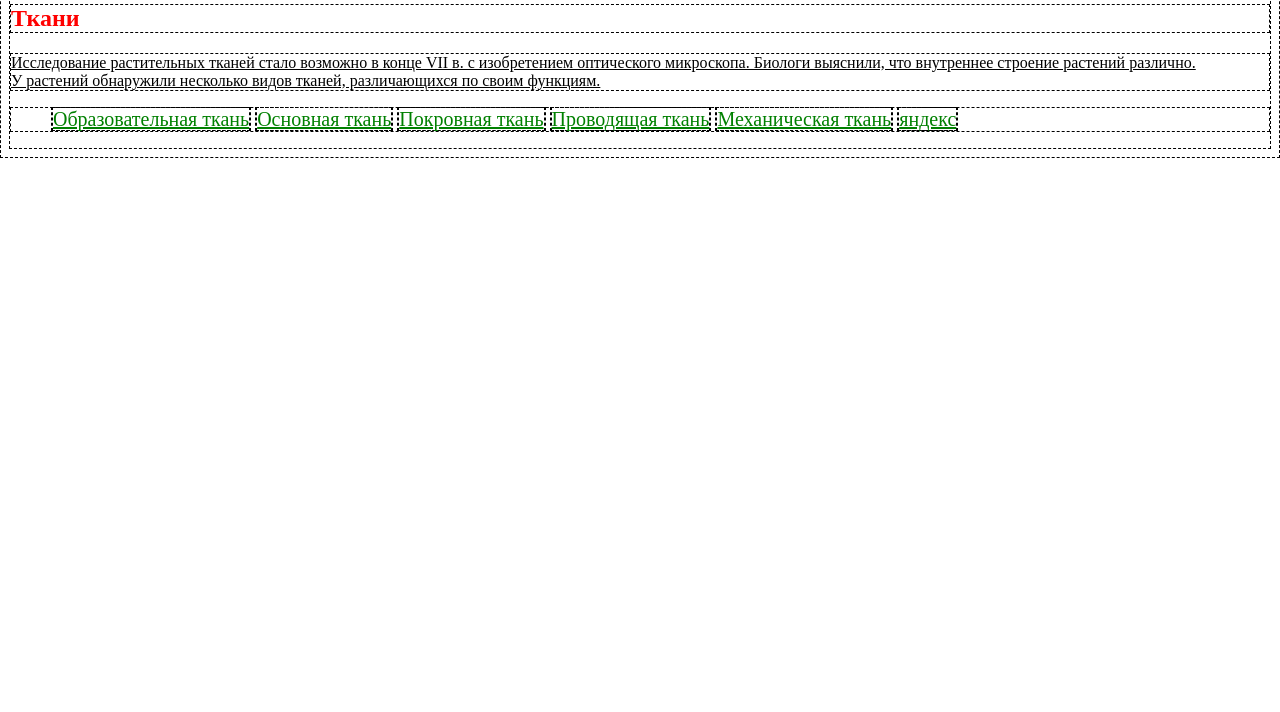
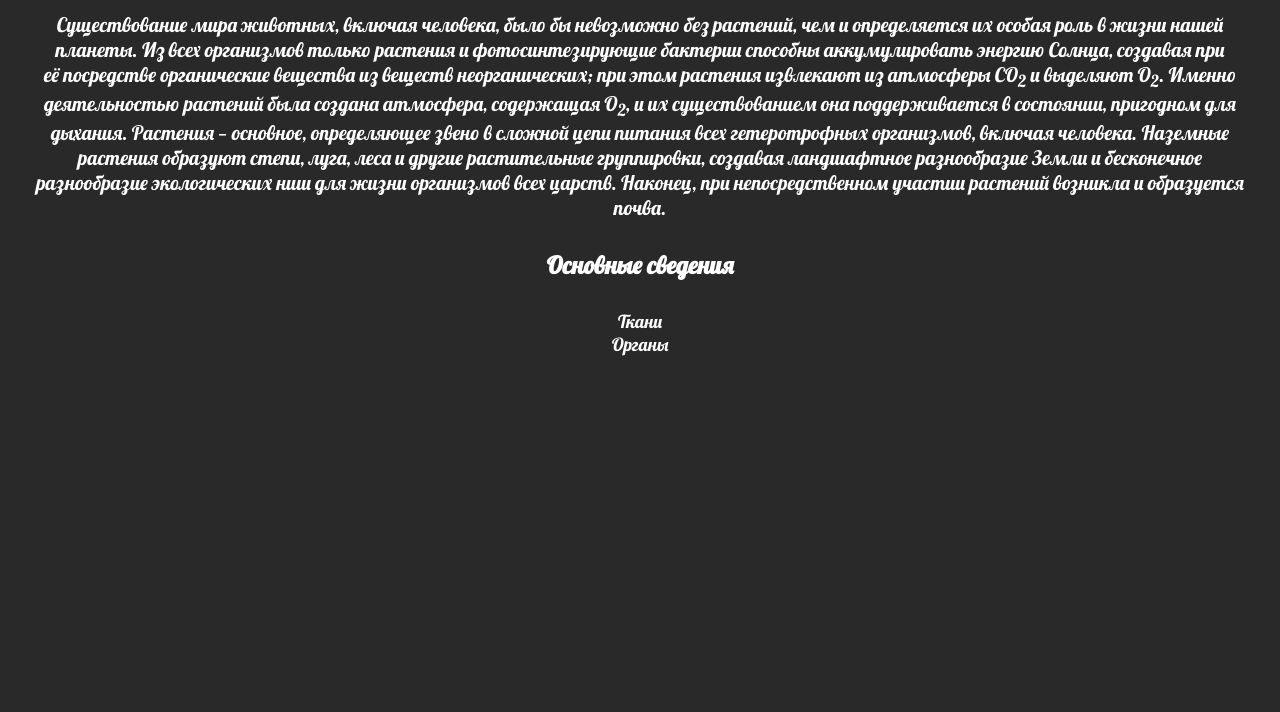
Before and after one commit to pinkVasyok/Plants, a plain HTML site: page plants1.html in a window 1280 px wide. Shown: the part 88-800 px from the top of the page. Drawn offline with Linux system fonts and the light colour scheme.

Commit message:
first comm

```diff
--- a/default.css
+++ b/default.css
@@ -1,25 +1,40 @@
+@import url('https://fonts.googleapis.com/css?family=Lobster');
+
 * {
-	border: 1px dashed black;
+    margin: 0;
+    padding: 0;
 }
 
 body {
-	color: red;
+    background-color: #292929;
+    font-family: 'Lobster', cursive;
+    color: white;
 }
 
-h1, p {
-	text-decoration: underline;
-	color: #000000;
+h1, h2, h3 {
+	color: white;
+    text-align: center;
+    margin: 30px
+}
+
+p {
+    font-size: 20px;
+    font-weight: 100;
+    text-align: center;
+    margin: 30px;
 }
 
 ul li {
-	font-size: 20px;
-	display: inline;
+	font-size: 18px;
+	display: block;
+	text-align: center;
 }
 
 a {
-	color: green;
+	color: white;
+	text-decoration: none;
 }
 
 a:hover {
-	color: pink;
+	color: yellow;
 }
--- a/plants1.html
+++ b/plants1.html
@@ -2,19 +2,15 @@
 <html>
 	<head> <meta charset="utf-8">
 	<link rel="stylesheet" href="default.css">
-	<title>Строение растений</title>
+	<title>Растения</title>
 	</head>
 	<body>
-		<h1>Строение растений</h1>
-		<h2>Ткани</h2>
-		<p>Исследование растительных тканей стало возможно в&nbsp;конце VII&nbsp;в. с&nbsp;изобретением оптического микроскопа. Биологи выяснили, что внутреннее строение растений различно. У&nbsp;растений обнаружили несколько видов тканей, различающихся по&nbsp;своим функциям.</p>
+		<h1>Растения</h1>
+		<p>Существование мира животных, включая человека, было&nbsp;бы невозможно без растений, чем и&nbsp;определяется их&nbsp;особая роль в&nbsp;жизни нашей планеты. Из&nbsp;всех организмов только растения и&nbsp;фотосинтезирующие бактерии способны аккумулировать энергию Солнца, создавая при её&nbsp;посредстве органические вещества из&nbsp;веществ неорганических; при этом растения извлекают из&nbsp;атмосферы CO<sub>2</sub> и&nbsp;выделяют O<sub>2</sub>. Именно деятельностью растений была создана атмосфера, содержащая O<sub>2</sub>, и&nbsp;их&nbsp;существованием она поддерживается в&nbsp;состоянии, пригодном для дыхания. Растения&nbsp;&mdash; основное, определяющее звено в&nbsp;сложной цепи питания всех гетеротрофных организмов, включая человека. Наземные растения образуют степи, луга, леса и&nbsp;другие растительные группировки, создавая ландшафтное разнообразие Земли и&nbsp;бесконечное разнообразие экологических ниш для жизни организмов всех царств. Наконец, при непосредственном участии растений возникла и&nbsp;образуется почва.</p>
+		<h2>Основные сведения</h2>
 		<ul>
-			<li><a href="l1.html">Образовательная ткань</a></li>
-			<li><a href="l2.html">Основная ткань</a></li>
-			<li><a href="l3.html">Покровная ткань</a></li>
-			<li><a href="l4.html">Проводящая ткань</a></li>
-			<li><a href="l5.html">Механическая ткань</a></li>
-			<li><a href="http://www.yandex.ru">яндекс</a></li>
+			<li><a href="Tkani.html">Ткани</a></li>
+			<li><a href="Organi.html">Органы</a></li>
 		</ul>
 	</body>
 </html>
```
Also changed, not shown: Organi.html (added, +11 -0 lines), Tkani.html (added, +18 -0 lines), tk1.html (added, +11 -0 lines), tk2.html (added, +11 -0 lines), tk3.html (added, +11 -0 lines), tk4.html (added, +11 -0 lines), tk5.html (added, +11 -0 lines), 1 other file.
